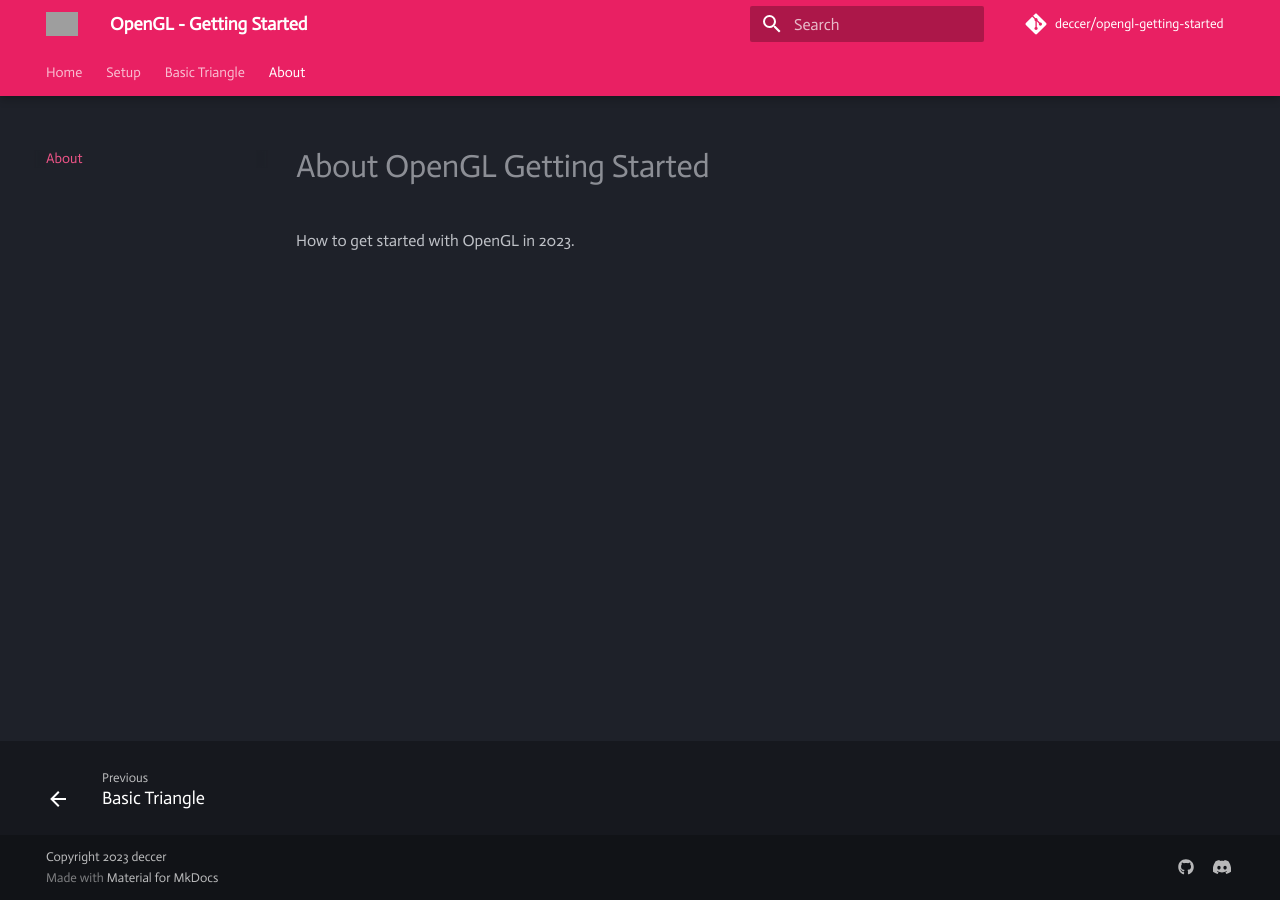
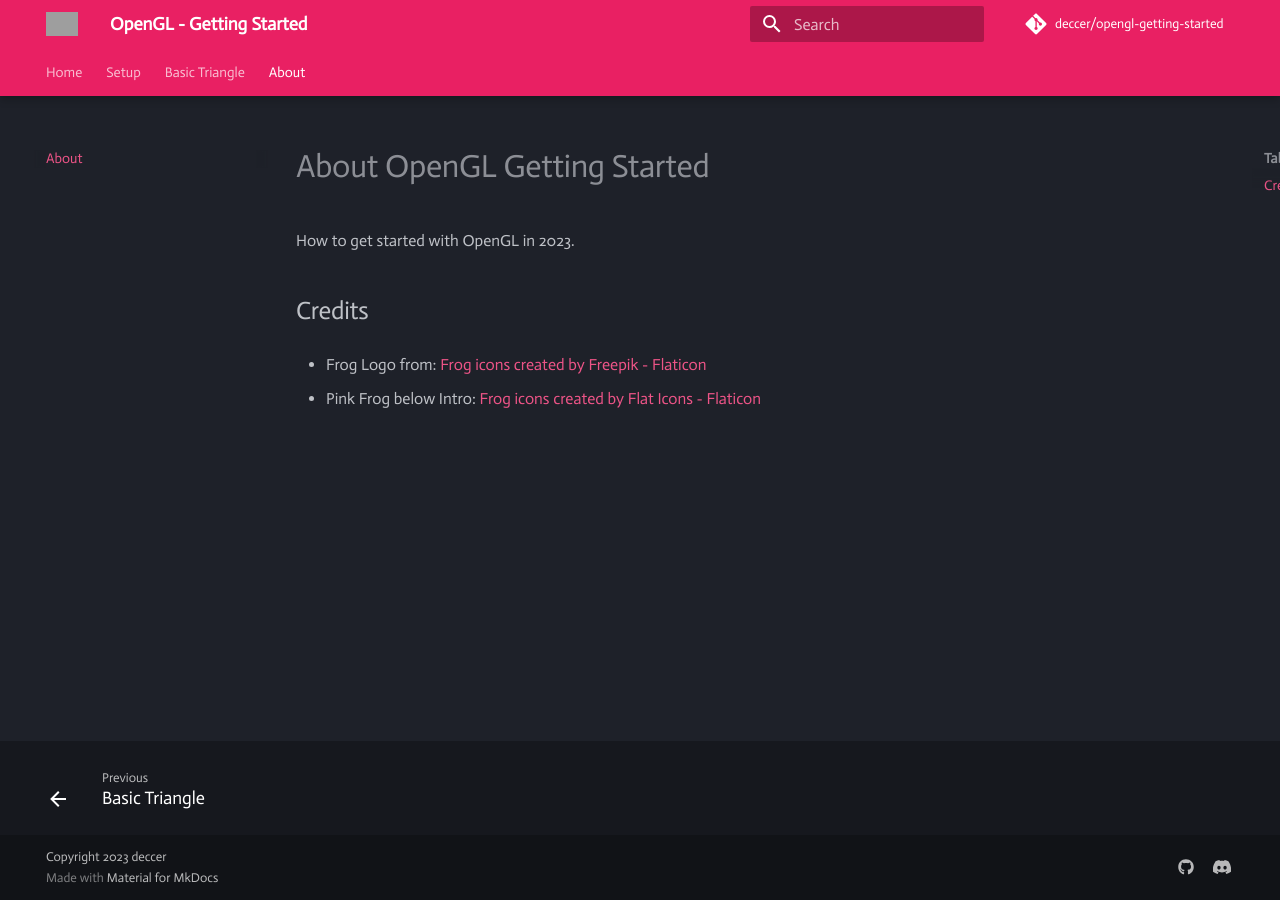
Before and after one commit to deccer/OpenGL-Getting-Started, an MkDocs documentation site: the page built from docs/about.md, in a window 1280 px wide. Built offline with MkDocs 1.6.1 and Material for MkDocs 9.7.7, drawn with Linux system fonts in a browser that asks for light colours; comment, search, counter and statistics services are not loaded; grey boxes are pictures that could not be loaded.

Commit message:
Credit pictures used

```diff
--- a/docs/about.md
+++ b/docs/about.md
@@ -1,3 +1,9 @@
 # About OpenGL Getting Started
 
 How to get started with OpenGL in 2023.
+
+## Credits
+
+- Frog Logo from: <a href="https://www.flaticon.com/free-icons/frog" title="frog icons">Frog icons created by Freepik - Flaticon</a>
+
+- Pink Frog below Intro: <a href="https://www.flaticon.com/free-icons/frog" title="frog icons">Frog icons created by Flat Icons - Flaticon</a>
```
